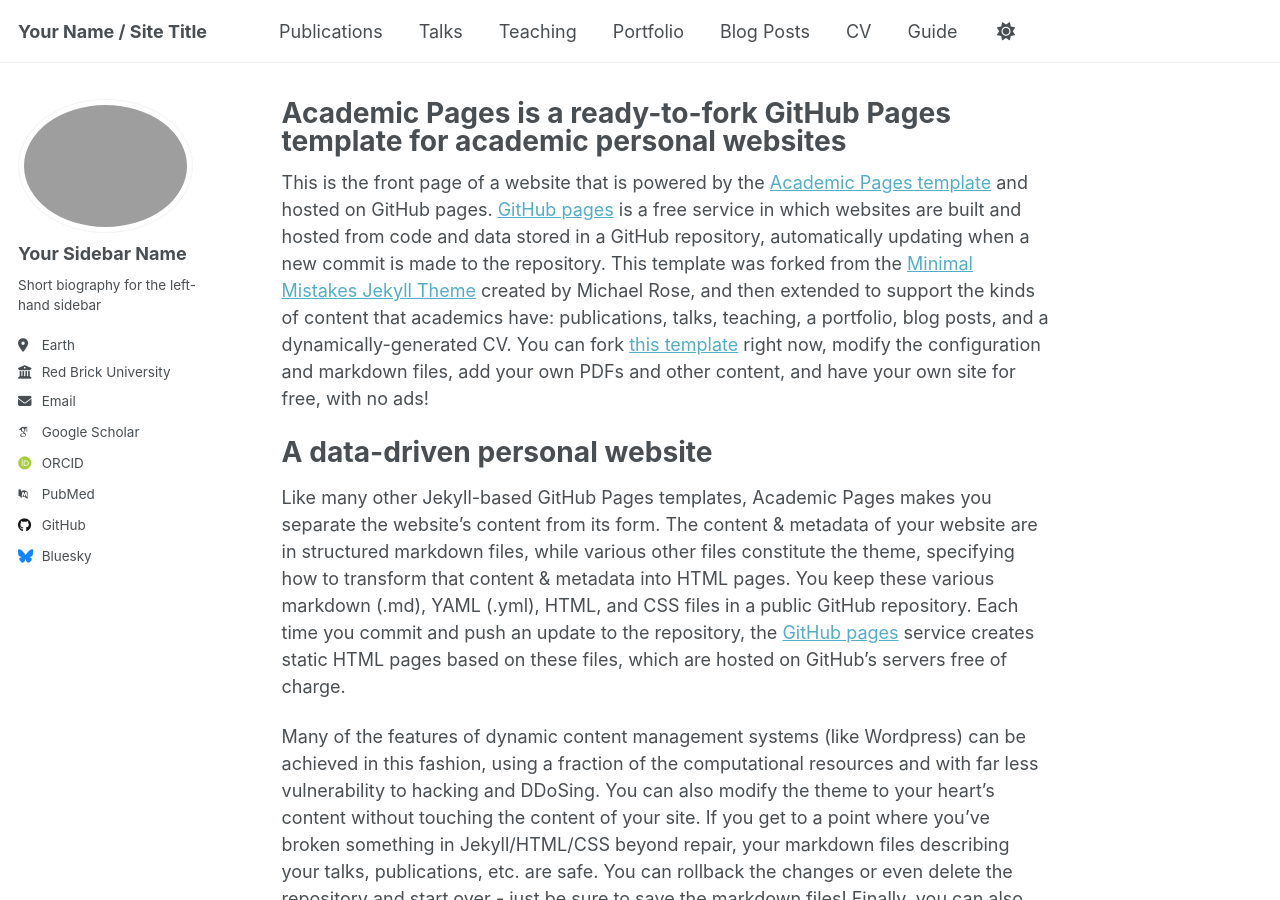
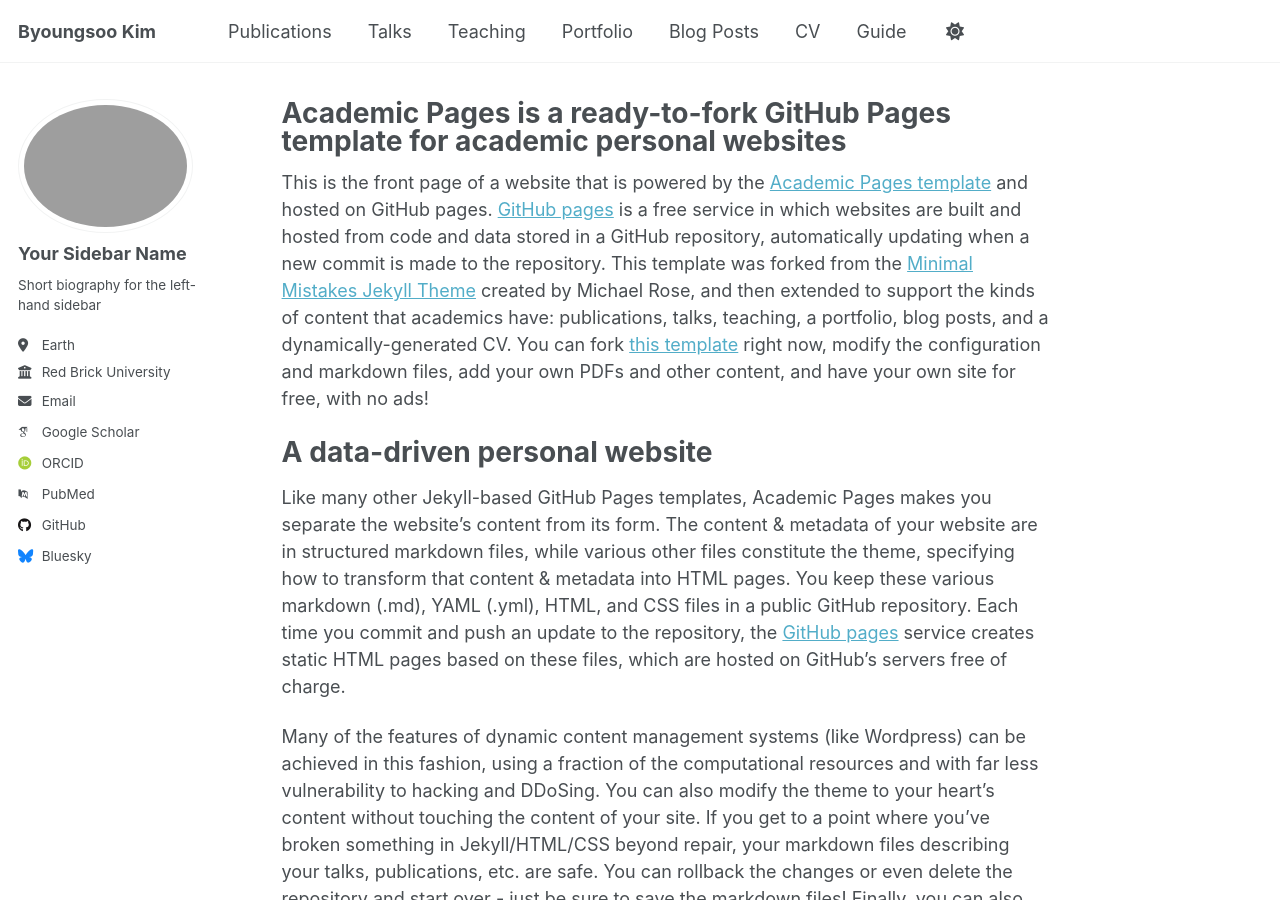
Before and after one commit to byoungsoo-kim/byoungsoo-kim.github.io, a Jekyll site: the page built from _pages/about.md, in a window 1280 px wide and 900 px high. Built offline with Jekyll 4.4.1, drawn with Linux system fonts in a browser that asks for light colours; some web fonts are replaced.

Commit message:
Update _config.yml
test

```diff
--- a/_config.yml
+++ b/_config.yml
@@ -9,7 +9,7 @@
 # Basic Site Settings
 locale                   : "en-US"
 site_theme               : "default"
-title                    : "Your Name / Site Title"
+title                    : "Byoungsoo Kim"
 title_separator          : "-"
 name                     : &name "Your Name"
 description              : &description "personal description"
```
